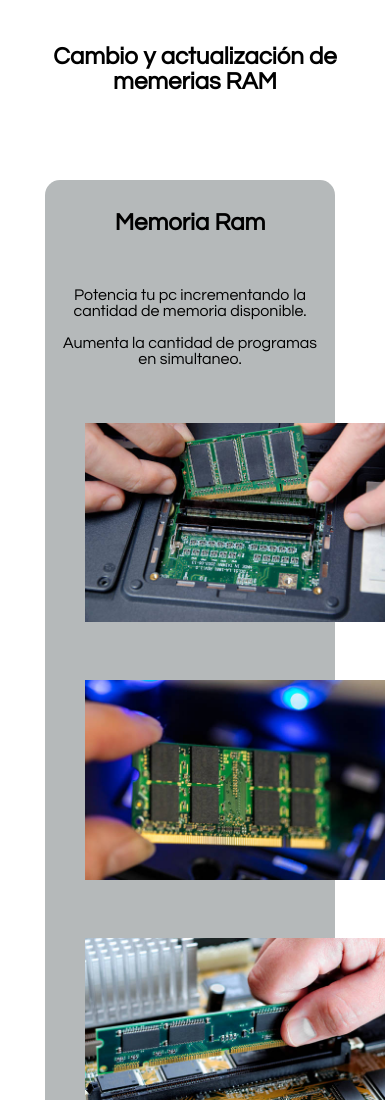
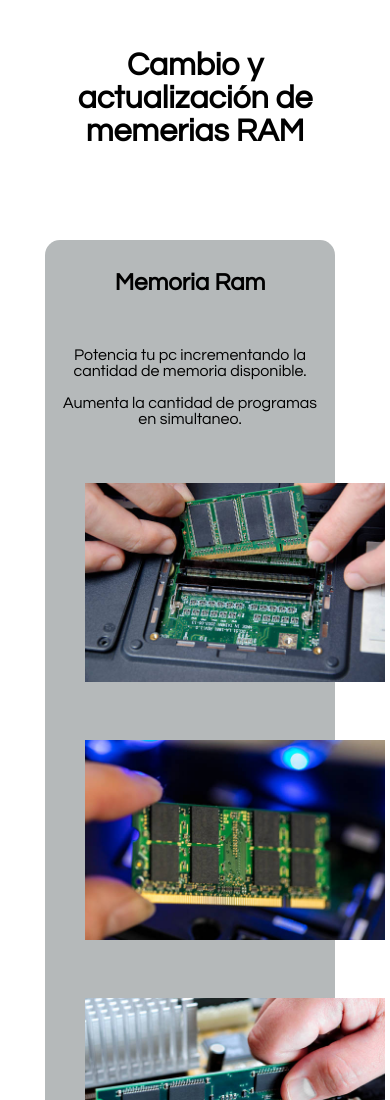
Before and after one commit to Gioparra24/web, a plain HTML site: page paginas/paginados.html in a window 390 px wide. Shown: the top 1100 px of the page. Drawn offline with Linux system fonts and the light colour scheme.

Commit message:
Add files via upload

```diff
--- a/CSS/estilo.css
+++ b/CSS/estilo.css
@@ -225,11 +225,8 @@ display: flex;
         display: none;
     }
 
-    .titulo h1 {
-        font-size: 24px;
+    .titulo {
+        padding: 20px;
     }
-
-    .piedePagina {
-        position: static;
     }
 }
```
